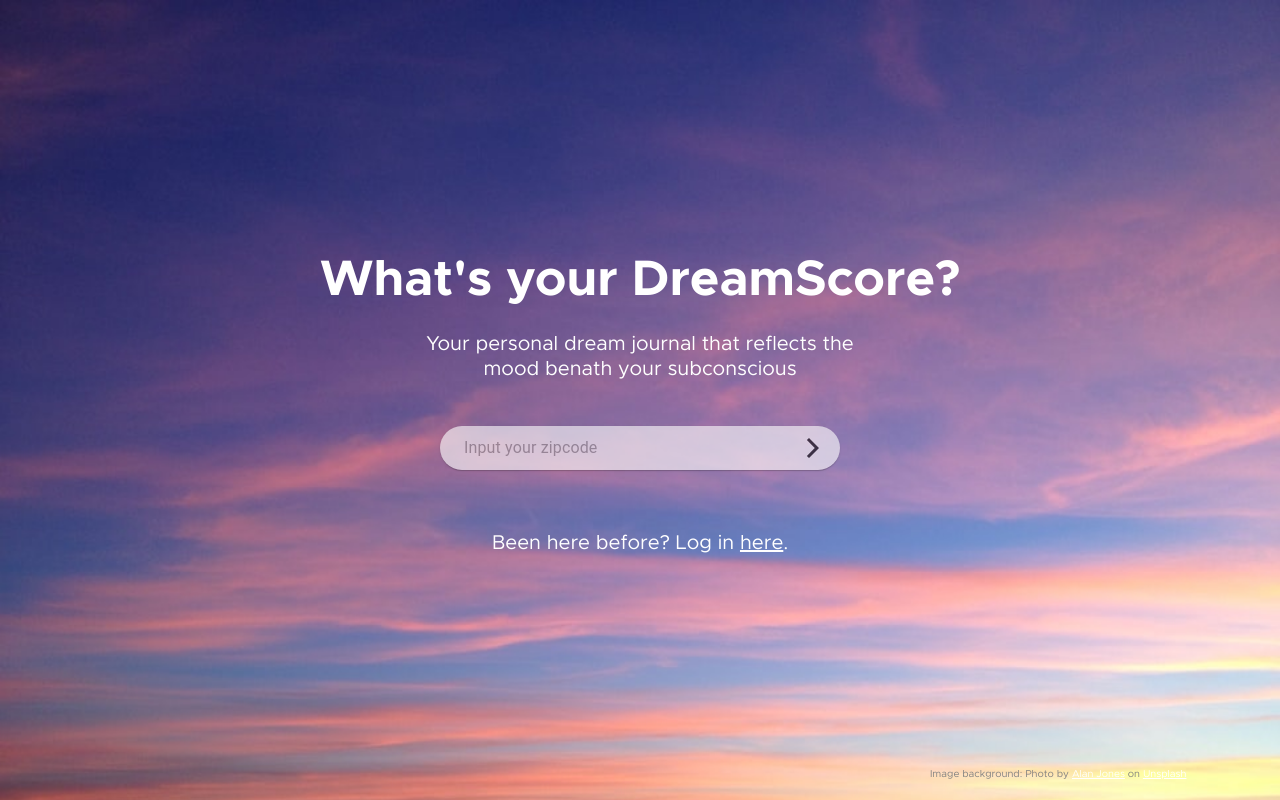
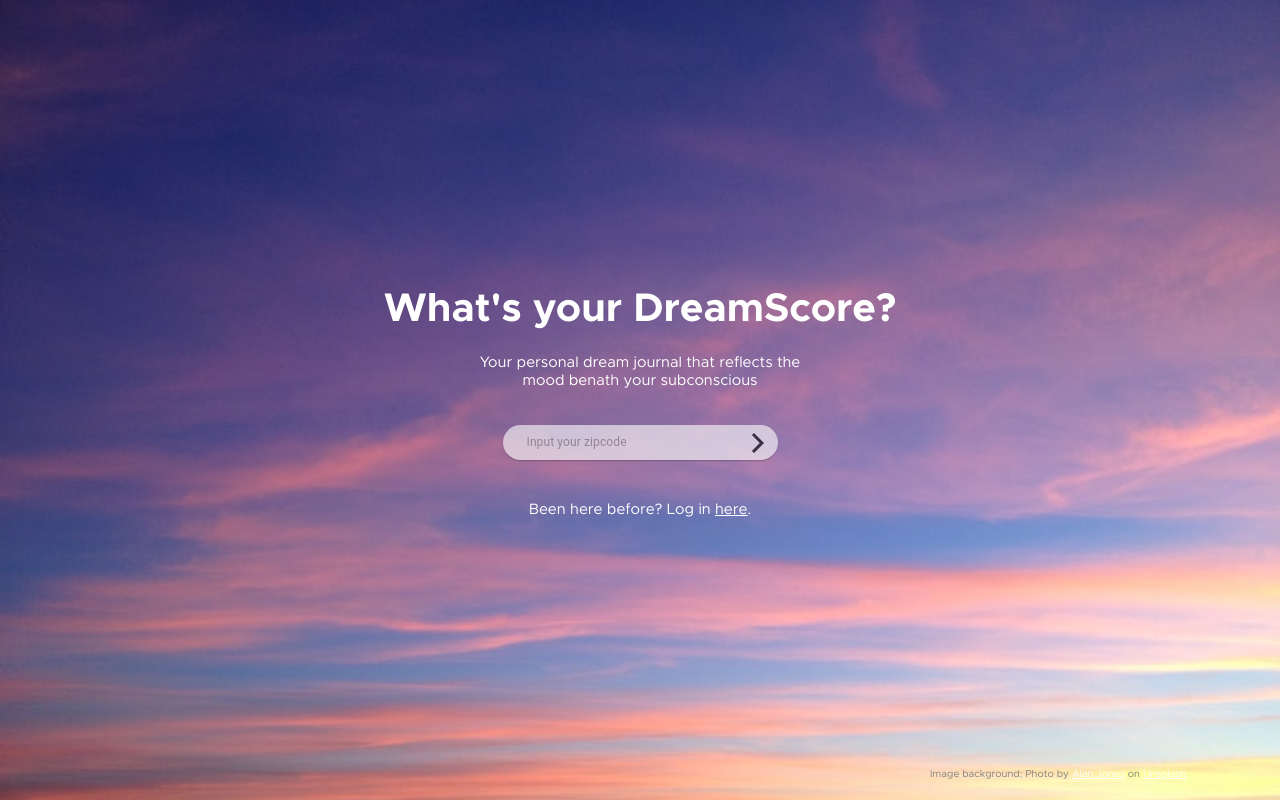
Before and after one commit to annacarey/mydreamscores-frontend, a React (Create React App) app: page / in a window 1280 px wide. Built offline with nearby package versions, Linux system fonts and the light colour scheme.

Commit message:
styling sizes

```diff
--- a/src/App.css
+++ b/src/App.css
@@ -17,11 +17,11 @@
 
 body {
   font-family: 'Metropolis', sans-serif;
-  font-size: 20px;
+  font-size: 12px;
 }
 
 button {
-  padding: 10px;
+  padding: 5px;
   width: 100px;
   border-radius: 10px;
   border-style: none;
@@ -37,7 +37,7 @@ button:focus {
 }
 
 input {
-  font-size: 20px
+  font-size: 15px
 }
 
 .btn {
--- a/src/components/History.js
+++ b/src/components/History.js
@@ -37,7 +37,7 @@ const mdp = dispatch => {
 }
 
 const Header = styled.h1`
-    font-size: 40px;
+    font-size: 30px;
     padding: 0 20px 0 30px;
     margin: 20 0 20 0;
 `
--- a/src/components/Journal.js
+++ b/src/components/Journal.js
@@ -21,7 +21,7 @@ function Journal(props) {
     return (
         <Wrapper loading={props.loading}>
             <FormWrapper>
-                <TimerBlock><strong>Time Remaining:</strong> &ensp;
+                {/* <TimerBlock><strong>Time Remaining:</strong> &ensp;
                                 <div style={{color:'grey'}}>
                                 <strong>
                                 <Timer
@@ -45,17 +45,18 @@ function Journal(props) {
                                 </Timer>
                                 </strong>
                                 </div>
-                    </TimerBlock>
+                    </TimerBlock> */}
                 <Form onSubmit={handleSubmit}>
 
-                    <Header>Write for two minutes about how you're feeling today...</Header>
+                    <Header>What was your dream last night? Describe as much as you can remember...</Header>
                     <TextArea
                         rows={20}
                         disabled={timer===0}
                         loading={props.loading? 1 : undefined}
                     />
                     <br></br>
-                    {timer===0? <SubmitOn type="submit" className ='btn' disabled={false} value="View Sentiment Score" /> : <SubmitOff type="submit" className='btn' disabled={true} value="View Sentiment Score" />}
+                    <SubmitOn type="submit" disabled={false} value="View Sentiment Score" />
+                    {/* {timer===0? <SubmitOn type="submit" className ='btn' disabled={false} value="View Sentiment Score" /> : <SubmitOff type="submit" className='btn' disabled={true} value="View Sentiment Score" />} */}
                 </Form>
             </FormWrapper>
         </Wrapper>
@@ -86,7 +87,7 @@ const TimerBlock = styled.div`
 `
 
 const Header = styled.h1`
-    font-size: 20px;
+    font-size: 15px;
     margin: 0;
     padding-top: 20px;
     padding-bottom: 20px;
@@ -97,21 +98,23 @@ const SubmitOff = styled.input`
     cursor: wait;
     background: #D3D3D3;
     color: #A9A9A9;
-    font-size: 16px;
+    font-size: 12px;
     border-radius: 10px;
     margin: 10px 10px 10px 0px;
-    width: 250px;
+    width: 160px;
     `
 
 const SubmitOn = styled.input`
     pointer-events: auto;
     cursor: pointer;
-    font-size: 16px;
+    font-size: 12px;
     background-color: black;
     margin: 10px 10px 10px 0px;
     color: white;
     border-radius: 10px;
-    width: 250px;
+    padding: 10px;
+    border-style: none;
+    width: 160px;
     &:focus {
         outline: none;
     }
@@ -136,7 +139,6 @@ const Wrapper = styled.section`
     align-items: center;
     flex-direction: column;
     justify-content: center;
-    padding: 20px;
     height: 100vh;
     width: 100vw;
     background-color: #F3F3F3;
@@ -147,7 +149,7 @@ const TextArea = styled.textarea`
     border-style: none;
     border-radius: 5px;
     padding: 10px;
-    font-size: 20px;
+    font-size: 15px;
     width: 100%;
     &:focus {
         outline: none;
--- a/src/components/JournalEntry.js
+++ b/src/components/JournalEntry.js
@@ -35,25 +35,25 @@ function JournalEntry(props) {
 }
 
 const Header = styled.h3`
-    font-size: 30px;
+    font-size: 20px;
     margin: 0;
     width: 100%;
     padding-bottom: 20px;
 `
 
 const Score = styled.div`
-    font-size: 40px;
+    font-size: 30px;
     margin: 0;
     position: absolute;
 `
 
 const Para = styled.p`
-    font-size: 14px;
+    font-size: 12px;
     margin: 0;
     text-align: justify;
 `
 const Para2 = styled.p`
-    font-size: 14px;
+    font-size: 12px;
     flex: 1;
     text-align: center;
     margin: 0;
@@ -65,7 +65,7 @@ const RightSection = styled.section`
     flex-direction: column;
     width: 65%;
     min-width: 250px;
-    padding-left: 40px;
+    padding-left: 20px;
 `
 const ScoreSection = styled.section`
     background-color: ${props => props.backgroundColor};
@@ -78,7 +78,7 @@ const ScoreSection = styled.section`
     border-radius: 10px;
     justify-content: center;
     align-items: center;
-    margin: 30px;
+    margin: 20px;
 `
 
 const LeftSection = styled.section`
@@ -94,10 +94,10 @@ const LeftSection = styled.section`
 const Card = styled.section`
     display: flex;
     flex-direction: row-reverse;
-    padding: 40px;
+    padding: 20px;
     width: 70vw;
     margin-left: 30px;
-    margin: 20px;
+    margin-top: 20px;
     background-color: white;
     border-radius: 5px;
     min-width: 600px;
--- a/src/components/MenuBar.js
+++ b/src/components/MenuBar.js
@@ -28,7 +28,7 @@ export default connect(msp)(MenuBar)
 const Option = styled.div`
     cursor: pointer;
     padding: 8px;
-    padding-left: 20px;
+    padding-left: 5px;
     padding-right: 20px;
     display: flex;
     align-items: center;
@@ -37,7 +37,7 @@ const Option = styled.div`
 
 const Wrapper = styled.div`
     display: flex;
-    font-size: 16px;
+    font-size: 12px;
     justify-content: flex-end;
 `
 
@@ -67,7 +67,7 @@ const Logout = styled.div`
     margin: 20px;
     margin-left: 5px;
     background-color: black;
-    width: 130px;
+    width: 100px;
     border-radius: 20px;
     padding: 8px;
     display: flex;
--- a/src/components/SentimentView.js
+++ b/src/components/SentimentView.js
@@ -21,24 +21,27 @@ function SentimentView(props) {
 
     const useStyles = makeStyles({
         root: {
+            fontSize: 10,
             '&$disabled': {
               color: mediumColor
             },
         }, mark: {
-            height: 7,
+            height: 5,
             color: 'white',
-            width: 5
+            width: 4,
+            fontSize: 10
         }, markLabel: {
             color: 'black',
+            fontSize: 10
         },rail: {
-            height: 7,
+            height: 5,
             opacity: 1
         },thumb: {
             color: markerColor,
             backgroundColor: markerColor,
             '&$disabled': {
-                height: 30,
-                width: 30,
+                height: 25,
+                width: 25,
                 marginTop: -12,
                 marginLeft: -12,}
         },
@@ -74,7 +77,7 @@ function SentimentView(props) {
             <Top>
                 <Header><strong>Your Mood Score is <Num>{sentiment.toFixed(5)}</Num> with magnitude of <Num>{props.currentJournalEntry.magnitude.toFixed(5)}</Num>.</strong></Header>
                 <br></br>
-                <div style={{width: "600px"}}>
+                <div style={{width: "500px"}}>
                     <Slider disabled
                         className='Slider'
                         ValueLabelComponent={ValueLabelComponent}
@@ -126,11 +129,11 @@ export default connect(msp)(SentimentView)
 
 const DashboardButton = styled.button`
     padding: 10px;
-    width: 220px;
+    width: 180px;
     align-self: center;
     border-radius: 10px;
     border-style: none;
-    font-size: 16px;
+    font-size: 12px;
     margin: 10px 10px 10px 0px;
     background-color: black;
     color: white;
@@ -144,7 +147,7 @@ const Wrapper = styled.section`
     height: 100%;
     display: flex;
     flex-direction: column;
-    font-size: 16px;
+    font-size: 12px;
 `
 
 const Top = styled.section`
@@ -157,7 +160,7 @@ const Top = styled.section`
 `
 
 const Para = styled.p`
-    margin-top: 50px;
+    margin-top: 20px;
 `
 
 const Num = styled.span`
@@ -165,7 +168,7 @@ const Num = styled.span`
 `
 
 const Header = styled.h3`
-    font-size: 30px;
+    font-size: 25px;
     color: grey;
 `
 
--- a/src/components/UserLogin.js
+++ b/src/components/UserLogin.js
@@ -59,7 +59,7 @@ const Wrapper = styled.section`
 `
 
 const Form = styled.form`
-    width: 250px;
+    width: 200px;
 `
 
 const Input = styled.input`
@@ -67,7 +67,7 @@ const Input = styled.input`
     padding: 10px;
     border-radius: 10px;
     border-style: none;
-    font-size: 16px;
+    font-size: 12px;
     margin: 10px 10px 10px 0px;
     &:focus {
         outline: none;
@@ -79,7 +79,7 @@ const Signup = styled.input`
     padding: 10px;
     border-radius: 10px;
     border-style: none;
-    font-size: 16px;
+    font-size: 12px;
     margin: 10px 10px 10px 0px;
     background-color: black;
     color: white;
--- a/src/components/UserSignup.js
+++ b/src/components/UserSignup.js
@@ -76,7 +76,7 @@ const Input = styled.input`
     padding: 10px;
     border-radius: 10px;
     border-style: none;
-    font-size: 16px;
+    font-size: 12px;
     margin: 10px 10px 10px 0px;
     &:focus {
         outline: none;
@@ -88,7 +88,7 @@ const Signup = styled.input`
     padding: 10px;
     border-radius: 10px;
     border-style: none;
-    font-size: 16px;
+    font-size: 12px;
     margin: 10px 10px 10px 0px;
     background-color: black;
     color: white;
@@ -98,7 +98,7 @@ const Signup = styled.input`
     }
 `
 const Form = styled.form`
-    margin-top: 40px;
+    margin-top: 20px;
     width: 100%;
 `
 const Checkbox = styled.div`
--- a/src/components/Welcome.js
+++ b/src/components/Welcome.js
@@ -43,12 +43,14 @@ function Welcome(props) {
           display: 'flex',
           alignItems: 'center',
           justifyContent: 'center',
-          width: 400,
+          width: 275,
+          height: 35,
           borderRadius: 25,
           opacity: .6
         },
         input: {
             color: 'black',
+            fontSize: '12px',
             opacity: 1.0,
             '&&:placeholder': {
                 fontStyle: 'bold',
@@ -59,9 +61,9 @@ function Welcome(props) {
           flex: 1,
         },
         iconButton: {
-          padding: 10,
+          padding: 5,
           color: 'black',
-          width: 55,
+          width: 40,
         }
       }))
       const classes = useStyles();
@@ -114,27 +116,28 @@ export default connect(msp, mdp)(Welcome)
 
 const Header = styled.h1`
     text-align: center;
-    font-size: 50px;
+    font-size: 40px;
     display: block;
     margin: 0px;
 `
 
 const Login = styled.div`
-    padding-top: 50px;
+    padding-top: 30px;
+    font-size: 15px;
 `
 
 const P = styled.div`
-    font-size: 20px;
+    font-size: 15px;
     margin: 20px;
 `
 
 const E = styled.div`
-    font-size: 20px;
+    font-size: 12px;
     color: red;
     margin-top: 10px;
 `
 const ContentWrapper = styled.section`
-    width: 500px;
+    width: 375px;
     text-align: center;
 `
 
--- a/src/containers/Dashboard.js
+++ b/src/containers/Dashboard.js
@@ -89,12 +89,12 @@ class Dashboard extends React.Component {
             <Wrapper>
                 <MenuBar/>
                 <CardWrapper>
-                    <Header><strong>Your Sentiment Dashboard</strong></Header>
+                    <Header><strong>Dream Dashboard</strong></Header>
                     <RowHeader>
-                        <h1>My Sentiment</h1>
+                        <h1>My Mood</h1>
 
                     </RowHeader>
-                    <Divider style={{marginLeft: "40px", marginRight: "15%"}}/>
+                    <Divider style={{marginLeft: "30px", marginRight: "15%"}}/>
                     <Row>
                         <DataSection backgroundColor={coolColor}>
                             <DataHeader>Most Recent</DataHeader>
@@ -110,9 +110,9 @@ class Dashboard extends React.Component {
                         </DataSection>
                     </Row>
                     <RowHeader>
-                        <h1>Global Sentiment</h1>
+                        <h1>Global Mood</h1>
                     </RowHeader>
-                    <Divider style={{marginLeft: "40px", marginRight: "15%"}}/>
+                    <Divider style={{marginLeft: "30px", marginRight: "15%"}}/>
                     <Row >
                         <DataSection backgroundColor={mediumColor}>
                             <DataHeader>Daily Average</DataHeader>
@@ -128,9 +128,9 @@ class Dashboard extends React.Component {
                         </DataSection>
                     </Row>
                     <RowHeader>
-                        <h1>Regional Sentiment: {this.props.region}</h1>
+                        <h1>Regional Mood: {this.props.region}</h1>
                     </RowHeader>
-                    <Divider style={{marginLeft: "40px", marginRight: "15%"}}/>
+                    <Divider style={{marginLeft: "30px", marginRight: "15%"}}/>
                     <Row >
                         <Divider />
                         <DataSection backgroundColor={warmColor}>
@@ -175,7 +175,7 @@ export default withRouter(connect(msp, mdp)(Dashboard))
 const Header = styled.h1`
     font-size: 30px;
     width: 70%;
-    padding-left: 40px;
+    padding-left: 30px;
     padding-right: 15%;
 `
 const Wrapper = styled.div`
@@ -185,8 +185,9 @@ const Wrapper = styled.div`
 
 const RowHeader = styled.div`
     width: 70%;
-    padding-left: 40px;
+    padding-left: 30px;
     padding-right: 15%;
+    font-size: 20px
 `
 
 const CardWrapper = styled.section`
@@ -199,14 +200,14 @@ const CardWrapper = styled.section`
 
 const Row = styled.section`
     width: 70%;
-    padding-left: 40px;
+    padding-left: 30px;
     padding-right: 15%;
     display: flex;
 `
 
 const DataSection = styled.div`
-    height: 200px;
-    width: 300px;
+    height: 150px;
+    width: 225px;
     flex-shrink: 0;
     background-color: ${props => props.backgroundColor};
     display: flex;
@@ -219,14 +220,14 @@ const DataSection = styled.div`
 `
 
 const DataHeader = styled.div`
-    font-size: 20px;
+    font-size: 12px;
     align-self: flex-end;
     flex: 1;
     text-align: center;
 `
 
 const DataBody = styled.div`
-    font-size: 40px;
+    font-size: 30px;
     position: absolute;
 `
 
```
